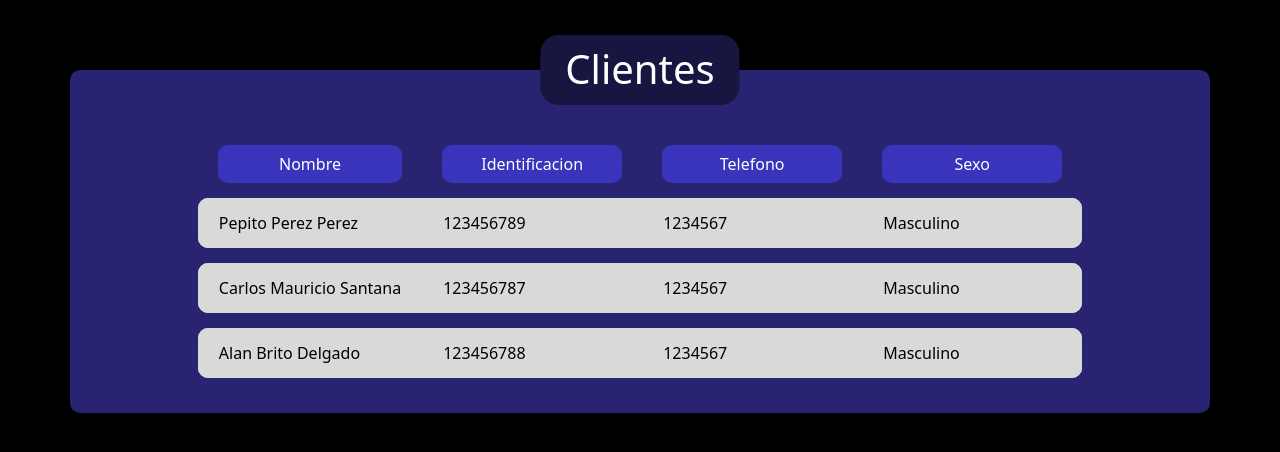
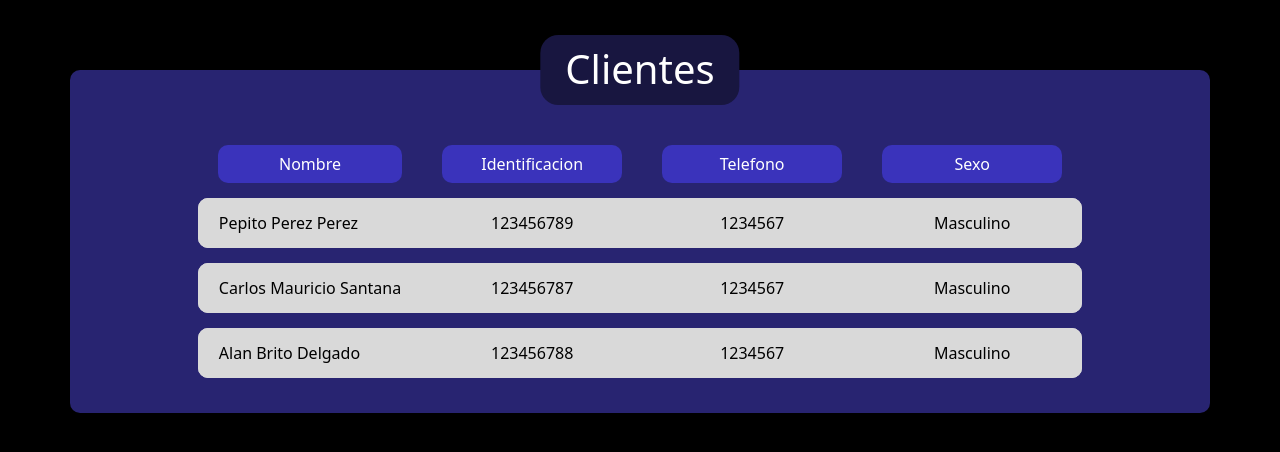
Before and after one commit to sebaslazar/Gimnasio, a React (Create React App) app in the folder frontend/: page / in a window 1280 px wide. Shown: the top 452 px of the page. Built offline with nearby package versions, Linux system fonts and the light colour scheme.

Commit message:
Center Table Cell content

```diff
--- a/frontend/src/components/Table/styles.module.css
+++ b/frontend/src/components/Table/styles.module.css
@@ -31,15 +31,26 @@
   transition: border-color 0.2s;
 }
 
+/* *Format Cell Content */
 .tdContainer {
   display: flex;
   gap: 10px;
   align-items: center;
+  justify-content: center;
 
   width: 100%;
   height: 100%;
   text-align: left;
 }
+
+td:first-child .tdContainer {
+  justify-content: flex-start;
+}
+
+/* td:last-child .tdContainer {
+  justify-content: flex-end;
+} */
+/* *Format Cell Content */
 
 .body tr {
   background-color: #D9D9D9;
```
